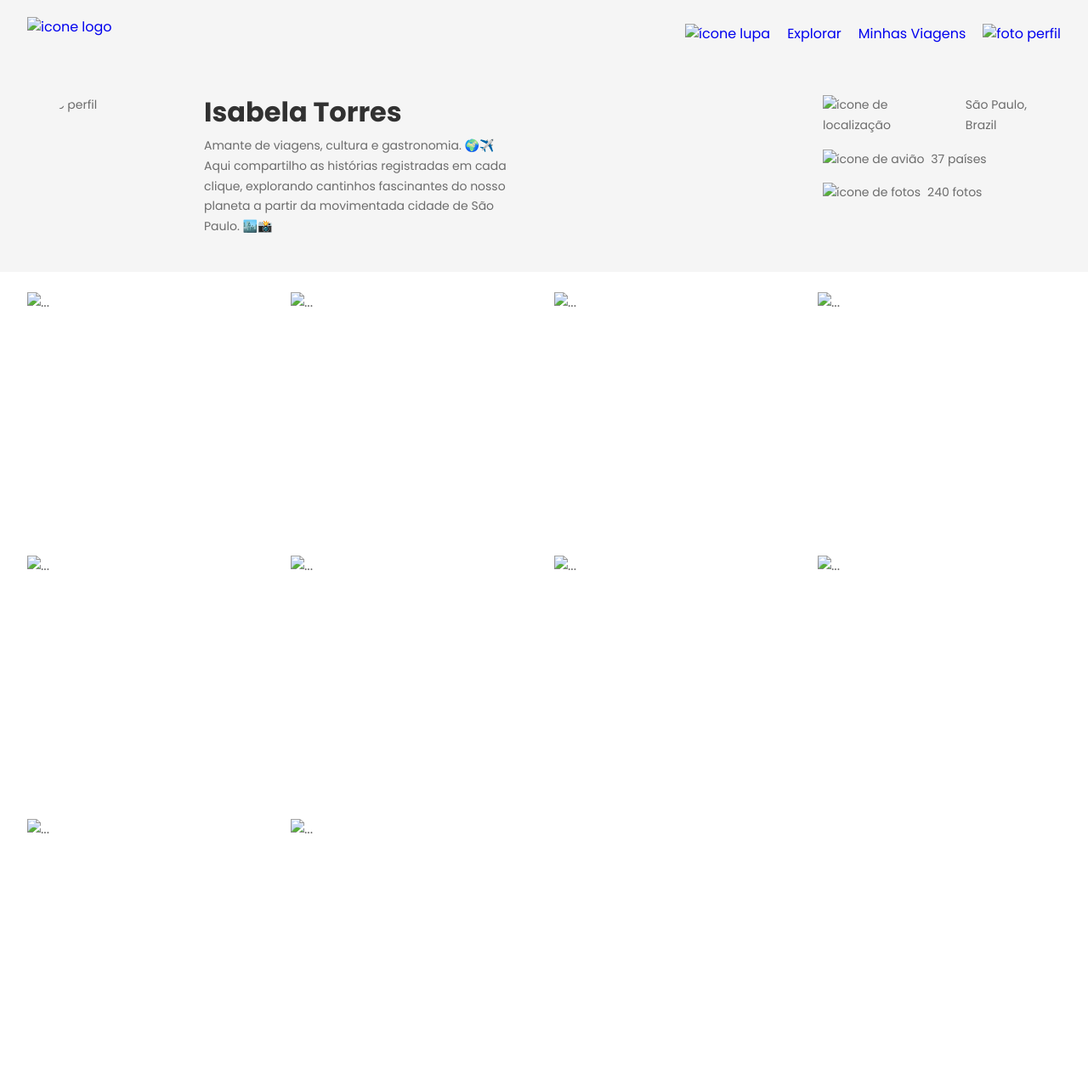
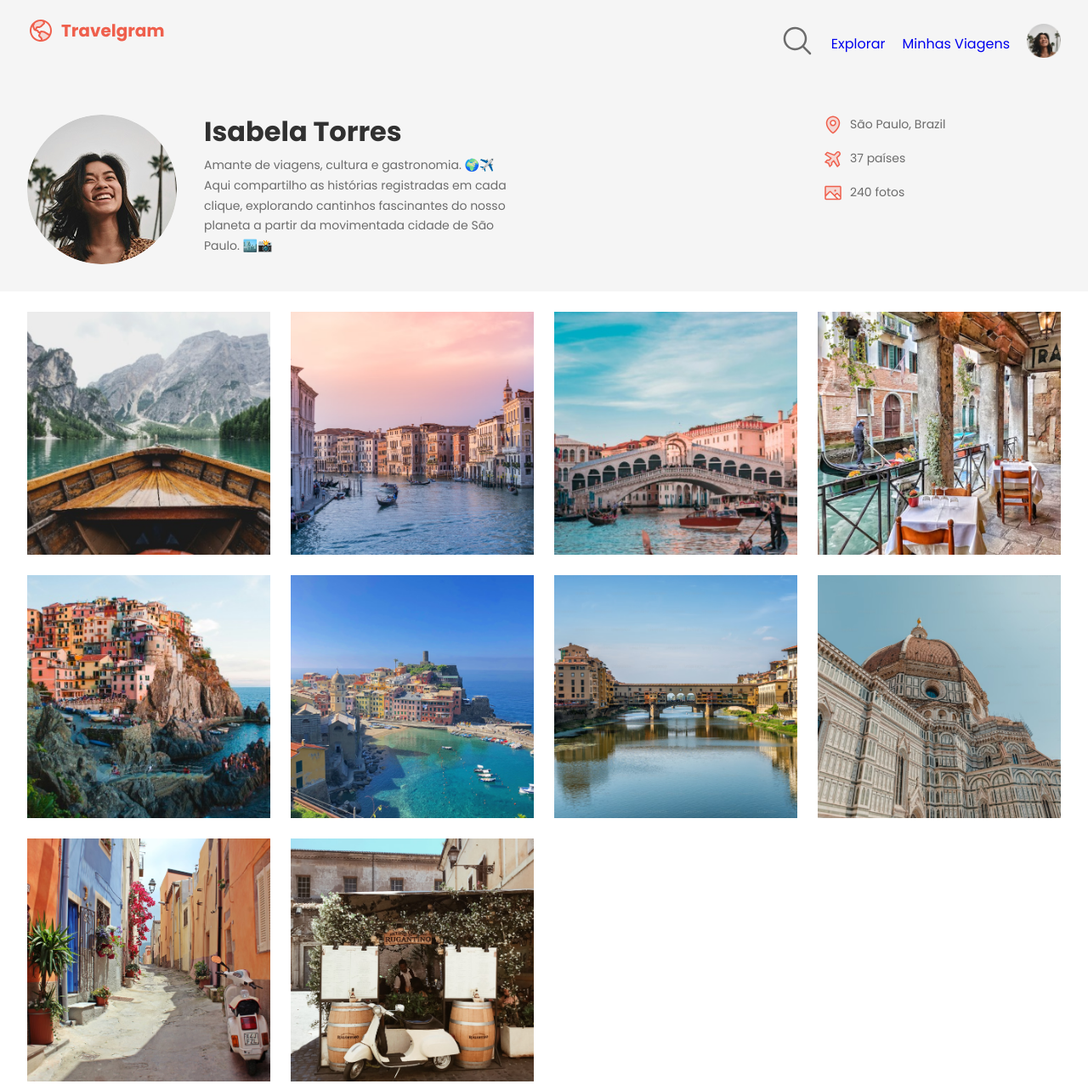
Before and after one commit to elidepaixao/travelgram, a plain HTML site: page index.html in a window 1280 px wide. Shown: the top 1276 px of the page at 85% size. Drawn offline with Linux system fonts and the light colour scheme; the site is published under a folder, as on GitHub Pages, so addresses that start at the root find nothing.

Commit message:
images adjustment

```diff
--- a/index.html
+++ b/index.html
@@ -17,18 +17,18 @@
   <div class="bg-surface-color">
       <nav class="container">
         <a href="#" id="logo">
-          <img src="/assets/Logo.svg" alt="icone logo">
+          <img src="assets/Logo.svg" alt="icone logo">
         </a>
         <ul>
           <li>
             <a href="#">
-              <img src="/assets/icons/MagnifyingGlass.svg" alt="ícone lupa">
+              <img src="assets/icons/MagnifyingGlass.svg" alt="ícone lupa">
             </a>
           </li>
           <li><a href="#">Explorar</a></li>
           <li><a href="#">Minhas Viagens</a></li>
           <li><a href="#">
-            <img src="/assets/images/Profile pic.png" alt="foto perfil">
+            <img src="assets/images/Profile pic.png" alt="foto perfil">
             </a>
           </li>
         </ul>
@@ -37,7 +37,7 @@
     <header>
       <div class="container">
         <div id="profile">
-          <img src="/assets/images/Profile pic.png" alt="foto perfil">
+          <img src="assets/images/Profile pic.png" alt="foto perfil">
           <div>
             <h1>Isabela Torres</h1>
             <p>Amante de viagens, cultura e gastronomia. 🌍✈️ <br>
@@ -47,15 +47,15 @@
         </div>
         <ul id="info">
           <li>
-            <img src="/assets/icons/MapPin.svg" alt="ícone de localização">
+            <img src="assets/icons/MapPin.svg" alt="ícone de localização">
             <span> São Paulo, Brazil</span>
           </li>
           <li>
-            <img src="/assets/icons/AirplaneTilt.svg" alt="ícone de avião">
+            <img src="assets/icons/AirplaneTilt.svg" alt="ícone de avião">
             <span> 37 países</span>
           </li>
           <li>
-            <img src="/assets/icons/Image.svg" alt="ícone de fotos">
+            <img src="assets/icons/Image.svg" alt="ícone de fotos">
             <span> 240 fotos</span>
           </li>
         </ul>
@@ -63,16 +63,16 @@
     </header>
   </div>
   <main class="container">
-    <img src="/assets/images/Image 01.png" alt="...">
-    <img src="/assets/images/Image 02.png" alt="...">
-    <img src="/assets/images/Image 03.png" alt="...">
-    <img src="/assets/images/Image 04.png" alt="...">
-    <img src="/assets/images/Image 05.png" alt="...">
-    <img src="/assets/images/Image 06.png" alt="...">
-    <img src="/assets/images/Image 07.png" alt="...">
-    <img src="/assets/images/Image 08.png" alt="...">
-    <img src="/assets/images/Image 09.png" alt="...">
-    <img src="/assets/images/Image 10.png" alt="...">
+    <img src="assets/images/Image 01.png" alt="...">
+    <img src="assets/images/Image 02.png" alt="...">
+    <img src="assets/images/Image 03.png" alt="...">
+    <img src="assets/images/Image 04.png" alt="...">
+    <img src="assets/images/Image 05.png" alt="...">
+    <img src="assets/images/Image 06.png" alt="...">
+    <img src="assets/images/Image 07.png" alt="...">
+    <img src="assets/images/Image 08.png" alt="...">
+    <img src="assets/images/Image 09.png" alt="...">
+    <img src="assets/images/Image 10.png" alt="...">
   </main>
   <footer class="container">
     <span>
```
